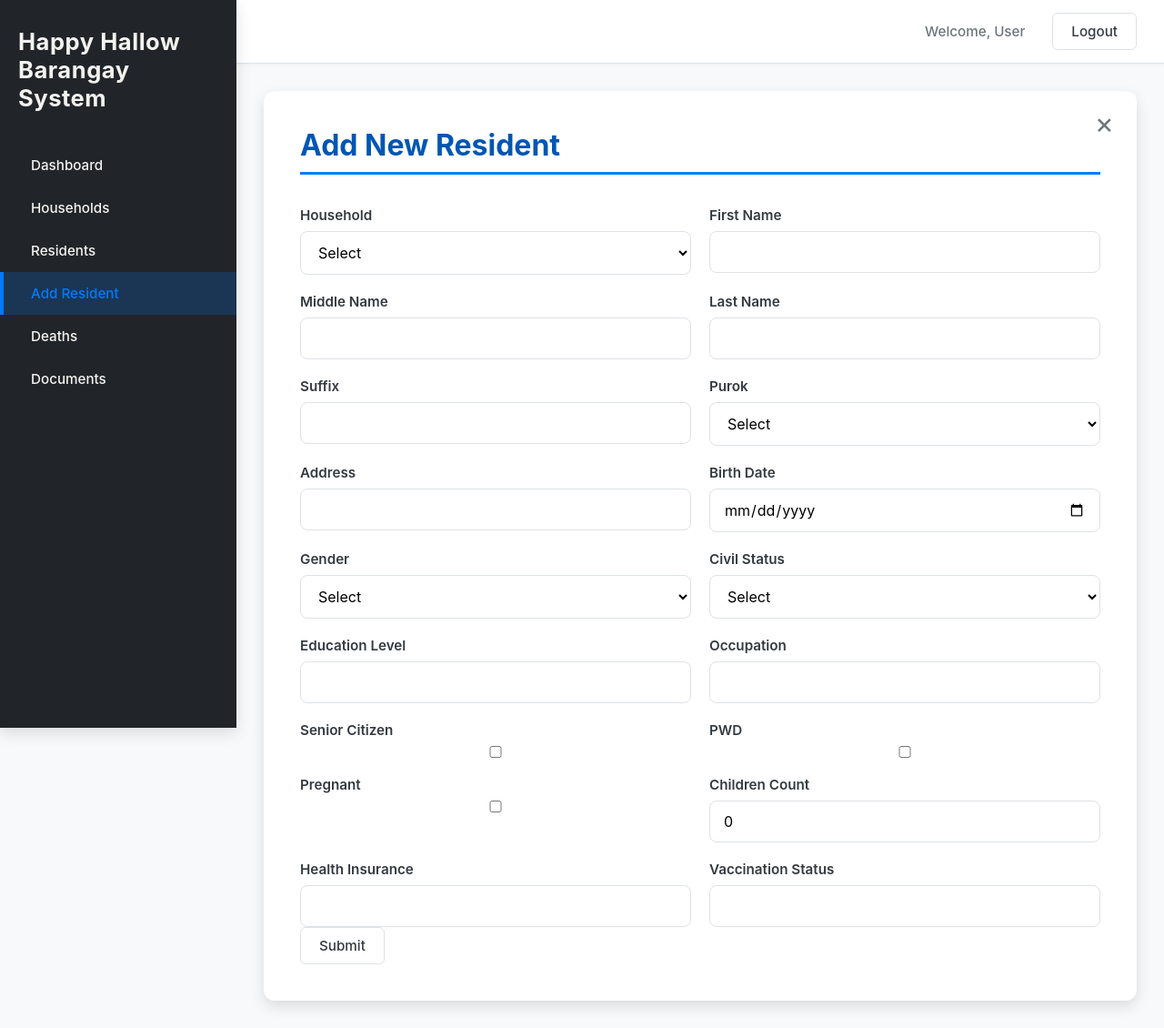
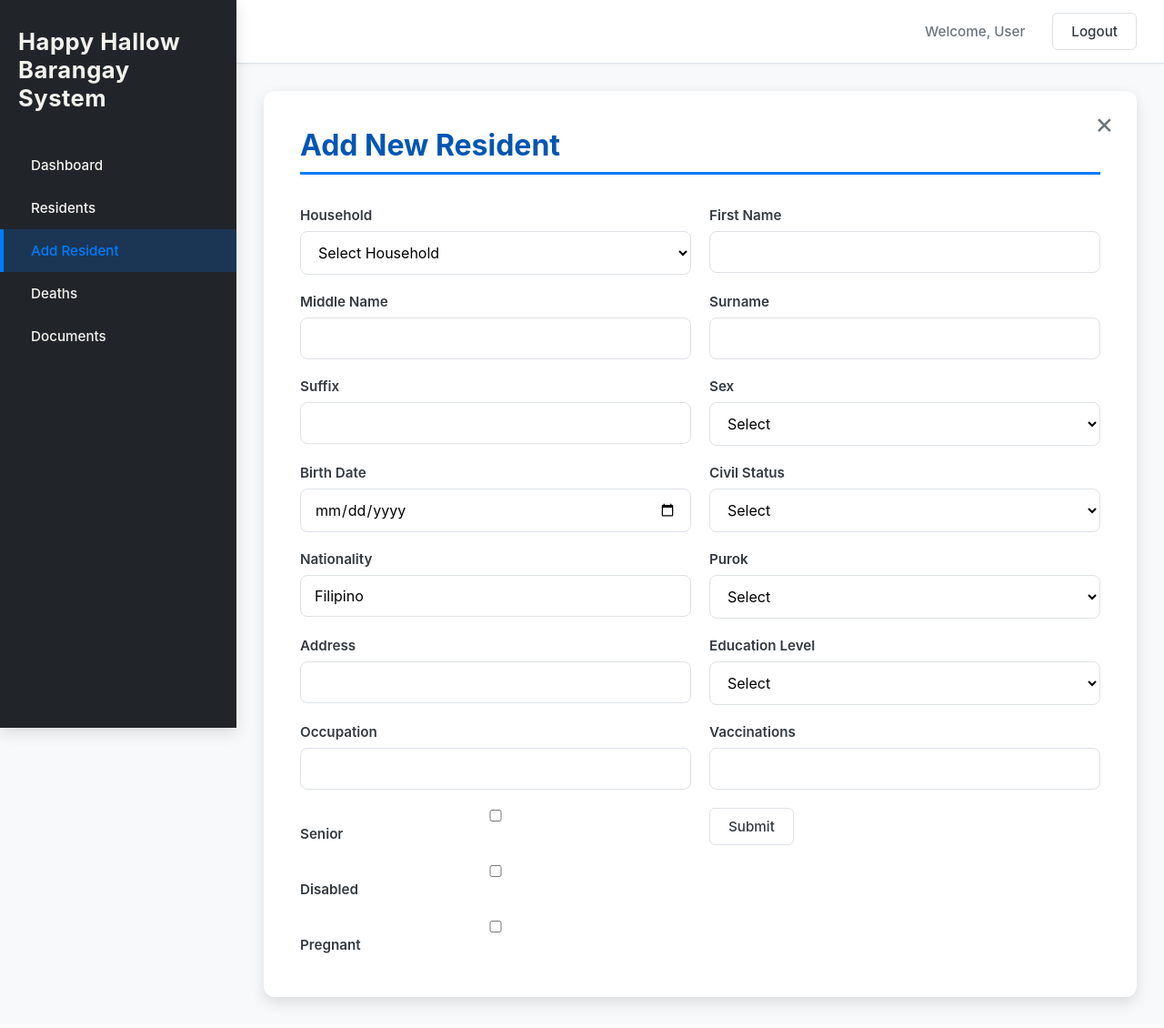
Before and after one commit to marcelo12211/Web-Tech--Midterm, a PHP site: page /addnewresidents.php in a window 1280 px wide. Shown: the whole page at 91% size. After the commit the page ends 1106 px from the top, so only its background shows below. Run offline with PHP 8.4, Linux system fonts and the light colour scheme; data comes from the database, SQL or seed files in the repository.

Commit message:
fixed add new residents. added new table for the db and tweaked db to cater to new requirements of webpage.

```diff
--- a/Webtech/addnewresidents.php
+++ b/Webtech/addnewresidents.php
@@ -8,87 +8,58 @@ $resData = [];
 if ($residentId) {
     $editMode = true;
     $residentId = intval($residentId);
-    $resData = $conn->query("SELECT * FROM residents WHERE resident_id=$residentId")->fetch_assoc();
+    $resData = $conn->query("SELECT * FROM residents WHERE person_id=$residentId")->fetch_assoc();
 }
 
-$householdsResult = $conn->query("SELECT household_id, household_head FROM household ORDER BY household_id ASC");
+// Get households for dropdown
+$householdResult = $conn->query("SELECT household_id, household_head FROM household ORDER BY household_id ASC");
 
 if ($_SERVER['REQUEST_METHOD'] === 'POST') {
-    $firstName   = $conn->real_escape_string($_POST['firstName']);
-    $middleName  = $conn->real_escape_string($_POST['middleName'] ?? '');
-    $lastName    = $conn->real_escape_string($_POST['lastName']);
-    $suffix      = $conn->real_escape_string($_POST['suffix'] ?? '');
-    $fullName    = trim("$firstName $middleName $lastName $suffix");
+    $household_id   = intval($_POST['household_id']);
+    $first_name     = $conn->real_escape_string($_POST['first_name']);
+    $middle_name    = $conn->real_escape_string($_POST['middle_name'] ?? '');
+    $surname        = $conn->real_escape_string($_POST['surname']);
+    $suffix         = $conn->real_escape_string($_POST['suffix'] ?? '');
+    $sex            = $_POST['sex'];
+    $birthdate      = $_POST['birthdate'];
+    $civil_status   = $_POST['civil_status'];
+    $nationality    = $_POST['nationality'];
+    $purok          = intval($_POST['purok']);
+    $address        = $conn->real_escape_string($_POST['address']);
+    $education_level= $_POST['education_level'];
+    $occupation     = $conn->real_escape_string($_POST['occupation']);
+    $vaccination    = $conn->real_escape_string($_POST['vaccination']);
 
-    $householdOption = $_POST['householdOption'];
-    $newHouseholdHead = null;
-    $householdId = null;
-
-    if ($householdOption == 'existing') {
-        $householdId = intval($_POST['existingHousehold']);
-    } else {
-        $newHouseholdHead = $fullName;
-        $conn->query("INSERT INTO household (household_head) VALUES ('$newHouseholdHead')");
-        $householdId = $conn->insert_id;
-    }
-
-    $purok      = $_POST['purok'];
-    $address    = $conn->real_escape_string($_POST['address']);
-    $birthDate  = $_POST['birthDate'];
-    $gender     = $_POST['gender'];
-    $civilStatus= $_POST['civilStatus'];
-    $education  = $_POST['educationLevel'];
-    $occupation = $_POST['occupation'];
-    $isSenior   = isset($_POST['isSenior']) ? 1 : 0;
-    $isPWD      = isset($_POST['isPWD']) ? 1 : 0;
-    $isPregnant = isset($_POST['isPregnant']) ? 1 : 0;
-    $childrenCount = intval($_POST['childrenCount'] ?? 0);
-    $healthInsurance = $_POST['healthInsurance'] ?? '';
-    $vaccination = $_POST['vaccination'] ?? '';
-
-    $pwdFilePath = $resData['pwd_image'] ?? null;
-
-    if ($isPWD && isset($_FILES['pwdImage']) && $_FILES['pwdImage']['error'] === UPLOAD_ERR_OK) {
-        $uploadDir = "uploads/pwd_ids/";
-        if (!file_exists($uploadDir)) mkdir($uploadDir, 0777, true);
-
-        $fileTmp  = $_FILES['pwdImage']['tmp_name'];
-        $fileName = time() . "_" . basename($_FILES['pwdImage']['name']);
-        $filePath = $uploadDir . $fileName;
-
-        if (move_uploaded_file($fileTmp, $filePath)) {
-            $pwdFilePath = $filePath;
-        }
-    }
+    $is_senior      = isset($_POST['is_senior']) ? 1 : 0;
+    $is_disabled    = isset($_POST['is_disabled']) ? 1 : 0;
+    $is_pregnant    = isset($_POST['is_pregnant']) ? 1 : 0;
 
     if ($editMode) {
         $sql = "UPDATE residents SET
-                household_id=$householdId,
-                first_name='$firstName',
-                middle_name='$middleName',
-                surname='$lastName',
+            household_id=$household_id,
+            first_name='$first_name',
+            middle_name='$middle_name',
+            surname='$surname',
             suffix='$suffix',
-                sex='$gender',
-                birthdate='$birthDate',
-                civil_status='$civilStatus',
-                purok='$purok',
+            sex='$sex',
+            birthdate='$birthdate',
+            civil_status='$civil_status',
+            nationality='$nationality',
+            purok=$purok,
             address='$address',
-                education_level='$education',
+            education_level='$education_level',
             occupation='$occupation',
-                is_senior=$isSenior,
-                is_disabled=$isPWD,
-                is_pregnant=$isPregnant,
-                children_count=$childrenCount,
-                health_insurance='$healthInsurance',
             vaccination='$vaccination',
-                pwd_image='$pwdFilePath'
-                WHERE resident_id=$residentId";
+            is_senior=$is_senior,
+            is_disabled=$is_disabled,
+            is_pregnant=$is_pregnant
+            WHERE person_id=$residentId";
         $actionMsg = "updated";
     } else {
         $sql = "INSERT INTO residents
-                (household_id, first_name, middle_name, surname, suffix, sex, birthdate, civil_status, purok, address, education_level, occupation, is_senior, is_disabled, is_pregnant, children_count, health_insurance, vaccination, pwd_image)
+            (household_id, first_name, middle_name, surname, suffix, sex, birthdate, civil_status, nationality, purok, address, education_level, occupation, vaccination, is_senior, is_disabled, is_pregnant)
             VALUES
-                ($householdId, '$firstName', '$middleName', '$lastName', '$suffix', '$gender', '$birthDate', '$civilStatus', '$purok', '$address', '$education', '$occupation', $isSenior, $isPWD, $isPregnant, $childrenCount, '$healthInsurance', '$vaccination', '$pwdFilePath')";
+            ($household_id, '$first_name', '$middle_name', '$surname', '$suffix', '$sex', '$birthdate', '$civil_status', '$nationality', $purok, '$address', '$education_level', '$occupation', '$vaccination', $is_senior, $is_disabled, $is_pregnant)";
         $actionMsg = "added";
     }
 
@@ -103,10 +74,10 @@ if ($_SERVER['REQUEST_METHOD'] === 'POST') {
 <!DOCTYPE html>
 <html lang="en">
 <head>
-<meta charset="UTF-8">
-<meta name="viewport" content="width=device-width, initial-scale=1.0">
+<meta charset="UTF-8" />
+<meta name="viewport" content="width=device-width, initial-scale=1.0" />
 <title><?php echo $editMode ? "Edit" : "Add"; ?> Resident</title>
-<link rel="stylesheet" href="css/style.css">
+<link rel="stylesheet" href="css/style.css" />
 </head>
 <body>
 <div class="app-container">
@@ -115,7 +86,6 @@ if ($_SERVER['REQUEST_METHOD'] === 'POST') {
     <nav class="main-nav">
         <ul>
             <li><a href="index.php">Dashboard</a></li>
-            <li><a href="household.php">Households</a></li>
             <li><a href="residents.php">Residents</a></li>
             <li><a href="addnewresidents.php" class="active"><?php echo $editMode ? "Edit" : "Add"; ?> Resident</a></li>
             <li><a href="deaths.php">Deaths</a></li>
@@ -142,125 +112,119 @@ if(isset($success)) echo "<p style='color:green;'>$success</p>";
 if(isset($error)) echo "<p style='color:red;'>$error</p>";
 ?>
 
-<form id="addResidentForm" method="POST" enctype="multipart/form-data">
+<form id="addResidentForm" method="POST">
 <h2 class="form-title"><?php echo $editMode ? "Edit" : "Add New"; ?> Resident</h2>
 
 <div class="form-grid">
 
-<!-- Household Selection -->
 <div class="input-group">
     <label>Household</label>
-<select name="householdOption" id="householdOption" required>
-    <option value="">Select</option>
-    <option value="existing" <?php if(isset($_POST['householdOption']) && $_POST['householdOption']=='existing') echo 'selected'; ?>>Existing Household</option>
-    <option value="new" <?php if(isset($_POST['householdOption']) && $_POST['householdOption']=='new') echo 'selected'; ?>>New Household</option>
-</select>
-</div>
-
-<div class="input-group" id="existingHouseholdGroup" style="display:none;">
-<label>Select Household</label>
-<select name="existingHousehold">
-<?php while($household = $householdsResult->fetch_assoc()): ?>
-    <option value="<?php echo $household['household_id']; ?>" <?php if(($resData['household_id'] ?? '')==$household['household_id']) echo 'selected'; ?>>
-        <?php echo $household['household_head'] . " (" . $household['household_id'] . ")"; ?>
+    <select name="household_id" required>
+        <option value="">Select Household</option>
+        <?php while($row = $householdResult->fetch_assoc()): ?>
+            <option value="<?= $row['household_id'] ?>" <?php if(($resData['household_id'] ?? '') == $row['household_id']) echo 'selected'; ?>>
+                <?= $row['household_id'] ?> - <?= $row['household_head'] ?? 'No Head' ?>
             </option>
         <?php endwhile; ?>
     </select>
 </div>
 
-<!-- Resident Details -->
 <div class="input-group">
   <label>First Name</label>
-<input type="text" name="firstName" required value="<?php echo $resData['first_name'] ?? ''; ?>">
+  <input type="text" name="first_name" required value="<?php echo $resData['first_name'] ?? ''; ?>">
 </div>
+
 <div class="input-group">
   <label>Middle Name</label>
-<input type="text" name="middleName" value="<?php echo $resData['middle_name'] ?? ''; ?>">
+  <input type="text" name="middle_name" value="<?php echo $resData['middle_name'] ?? ''; ?>">
 </div>
+
 <div class="input-group">
-<label>Last Name</label>
-<input type="text" name="lastName" required value="<?php echo $resData['surname'] ?? ''; ?>">
+  <label>Surname</label>
+  <input type="text" name="surname" required value="<?php echo $resData['surname'] ?? ''; ?>">
 </div>
+
 <div class="input-group">
   <label>Suffix</label>
   <input type="text" name="suffix" value="<?php echo $resData['suffix'] ?? ''; ?>">
 </div>
+
+<div class="input-group">
+  <label>Sex</label>
+  <select name="sex" required>
+    <option value="">Select</option>
+    <option value="Male" <?php if(($resData['sex'] ?? '')=='Male') echo 'selected'; ?>>Male</option>
+    <option value="Female" <?php if(($resData['sex'] ?? '')=='Female') echo 'selected'; ?>>Female</option>
+  </select>
+</div>
+
+<div class="input-group">
+  <label>Birth Date</label>
+  <input type="date" name="birthdate" required value="<?php echo $resData['birthdate'] ?? ''; ?>">
+</div>
+
+<div class="input-group">
+  <label>Civil Status</label>
+  <select name="civil_status" required>
+    <option value="">Select</option>
+    <option value="Single" <?php if(($resData['civil_status'] ?? '')=='Single') echo 'selected'; ?>>Single</option>
+    <option value="Married" <?php if(($resData['civil_status'] ?? '')=='Married') echo 'selected'; ?>>Married</option>
+    <option value="Widowed" <?php if(($resData['civil_status'] ?? '')=='Widowed') echo 'selected'; ?>>Widowed</option>
+  </select>
+</div>
+
+<div class="input-group">
+  <label>Nationality</label>
+  <input type="text" name="nationality" required value="<?php echo $resData['nationality'] ?? 'Filipino'; ?>">
+</div>
+
 <div class="input-group">
   <label>Purok</label>
   <select name="purok" required>
     <option value="">Select</option>
     <?php for($i=1;$i<=5;$i++): ?>
-    <option value="<?php echo $i; ?>" <?php if(($resData['purok']??'')==$i) echo 'selected'; ?>>Purok <?php echo $i; ?></option>
+      <option value="<?= $i ?>" <?php if(($resData['purok'] ?? '')==$i) echo 'selected'; ?>>Purok <?= $i ?></option>
     <?php endfor; ?>
   </select>
 </div>
+
 <div class="input-group">
   <label>Address</label>
   <input type="text" name="address" required value="<?php echo $resData['address'] ?? ''; ?>">
 </div>
+
 <div class="input-group">
-<label>Birth Date</label>
-<input type="date" name="birthDate" required value="<?php echo $resData['birthdate'] ?? ''; ?>">
-</div>
-<div class="input-group">
-<label>Gender</label>
-<select name="gender" required>
+  <label>Education Level</label>
+  <select name="education_level" required>
     <option value="">Select</option>
-<option value="M" <?php if(($resData['sex']??'')=='M') echo 'selected'; ?>>Male</option>
-<option value="F" <?php if(($resData['sex']??'')=='F') echo 'selected'; ?>>Female</option>
+    <option value="Elementary" <?php if(($resData['education_level'] ?? '')=='Elementary') echo 'selected'; ?>>Elementary</option>
+    <option value="High School" <?php if(($resData['education_level'] ?? '')=='High School') echo 'selected'; ?>>High School</option>
+    <option value="Vocational" <?php if(($resData['education_level'] ?? '')=='Vocational') echo 'selected'; ?>>Vocational</option>
+    <option value="College" <?php if(($resData['education_level'] ?? '')=='College') echo 'selected'; ?>>College</option>
+    <option value="Graduate Studies" <?php if(($resData['education_level'] ?? '')=='Graduate Studies') echo 'selected'; ?>>Graduate Studies</option>
   </select>
 </div>
-<div class="input-group">
-<label>Civil Status</label>
-<select name="civilStatus" required>
-<option value="">Select</option>
-<option value="Single" <?php if(($resData['civil_status']??'')=='Single') echo 'selected'; ?>>Single</option>
-<option value="Married" <?php if(($resData['civil_status']??'')=='Married') echo 'selected'; ?>>Married</option>
-<option value="Widowed" <?php if(($resData['civil_status']??'')=='Widowed') echo 'selected'; ?>>Widowed</option>
-</select>
-</div>
-<div class="input-group">
-<label>Education Level</label>
-<input type="text" name="educationLevel" value="<?php echo $resData['education_level'] ?? ''; ?>">
-</div>
+
 <div class="input-group">
   <label>Occupation</label>
   <input type="text" name="occupation" value="<?php echo $resData['occupation'] ?? ''; ?>">
 </div>
+
 <div class="input-group">
-<label>Senior Citizen</label>
-<input type="checkbox" name="isSenior" value="1" <?php if(!empty($resData['is_senior'])) echo 'checked'; ?>>
-</div>
-<div class="input-group">
-<label>PWD</label>
-<input type="checkbox" name="isPWD" id="isPWD" value="1" <?php if(!empty($resData['is_disabled'])) echo 'checked'; ?>>
-</div>
-<div class="input-group" id="pwdUploadGroup" style="display:none;">
-<label>Upload PWD ID</label>
-<input type="file" name="pwdImage" accept="image/*">
-<?php if(!empty($resData['pwd_image'])) echo "<p>Current: <a href='{$resData['pwd_image']}' target='_blank'>View</a></p>"; ?>
-</div>
-<div class="input-group">
-<label>Pregnant</label>
-<input type="checkbox" name="isPregnant" value="1" <?php if(!empty($resData['is_pregnant'])) echo 'checked'; ?>>
-</div>
-<div class="input-group">
-<label>Children Count</label>
-<input type="number" name="childrenCount" min="0" value="<?php echo $resData['children_count'] ?? 0; ?>">
-</div>
-<div class="input-group">
-<label>Health Insurance</label>
-<input type="text" name="healthInsurance" value="<?php echo $resData['health_insurance'] ?? ''; ?>">
-</div>
-<div class="input-group">
-<label>Vaccination Status</label>
+  <label>Vaccinations</label>
   <input type="text" name="vaccination" value="<?php echo $resData['vaccination'] ?? ''; ?>">
 </div>
 
+<div class="input-group" style="display:flex; gap:15px;">
+    <label><input type="checkbox" name="is_senior" <?php if(!empty($resData['is_senior'])) echo 'checked'; ?>> Senior</label>
+    <label><input type="checkbox" name="is_disabled" <?php if(!empty($resData['is_disabled'])) echo 'checked'; ?>> Disabled</label>
+    <label><input type="checkbox" name="is_pregnant" <?php if(!empty($resData['is_pregnant'])) echo 'checked'; ?>> Pregnant</label>
 </div>
 
 <div class="button-group">
   <button type="submit" class="btn"><?php echo $editMode ? "Update" : "Submit"; ?></button>
+</div>
+
 </div>
 </form>
 </div>
@@ -268,29 +232,5 @@ if(isset($error)) echo "<p style='color:red;'>$error</p>";
 </main>
 </div>
 </div>
-
-<script>
-const householdOption = document.getElementById("householdOption");
-const existingHouseholdGroup = document.getElementById("existingHouseholdGroup");
-
-function toggleHousehold() {
-    if(householdOption.value === 'existing') {
-        existingHouseholdGroup.style.display = 'block';
-    } else {
-        existingHouseholdGroup.style.display = 'none';
-    }
-}
-householdOption.addEventListener('change', toggleHousehold);
-toggleHousehold();
-
-const isPWDCheckbox = document.getElementById("isPWD");
-const pwdUploadGroup = document.getElementById("pwdUploadGroup");
-
-function togglePWD() {
-    pwdUploadGroup.style.display = isPWDCheckbox.checked ? 'block' : 'none';
-}
-isPWDCheckbox.addEventListener('change', togglePWD);
-togglePWD();
-</script>
 </body>
 </html>
--- a/Webtech/db_connect.php
+++ b/Webtech/db_connect.php
@@ -2,7 +2,7 @@
 $servername = "localhost";
 $username = "root";
 $password = "";
-$dbname = "happyhalloww";
+$dbname = "happyhallow";
 
 $conn = new mysqli($servername, $username, $password, $dbname);
 
```
Lines whose indentation alone changed are shown as unchanged.
